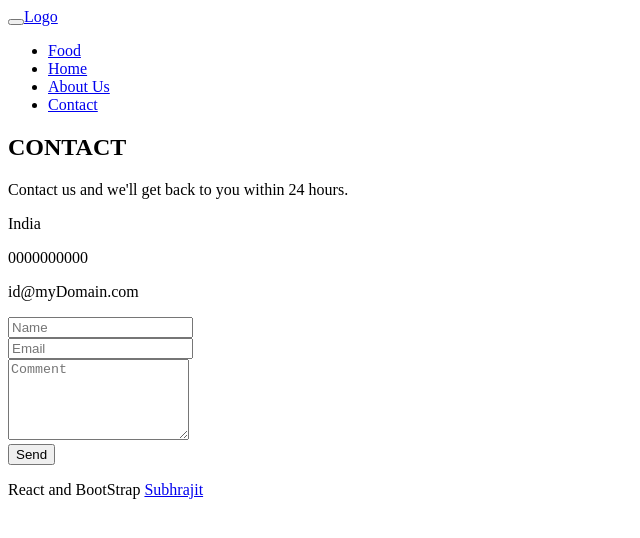
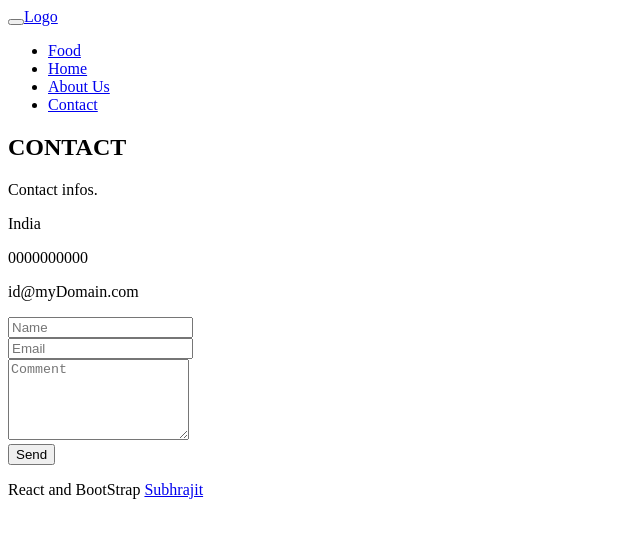
Before and after one commit to subhrajit1990/SU-foodee, a React app: page /#/Contact in a window 1280 px wide. Shown: the top 538 px of the page, without its empty margins (0-640 px from the left). Built offline with nearby package versions, Linux system fonts and the light colour scheme; the HTML template or start-up script is replaced by a standard one.

Commit message:
contact US dummy;Subhrajit, ticket:#

```diff
--- a/src/components/Contact.js
+++ b/src/components/Contact.js
@@ -13,7 +13,7 @@ export default class Contact extends React.Component{
 			  <h2 className="text-center">CONTACT</h2>
 			  <div className="row">
 			    <div className="col-sm-5">
-			      <p>Contact us and we'll get back to you within 24 hours.</p>
+			      <p>Contact infos.</p>
 			      <p><span className="glyphicon"></span> India</p>
 			      <p><span className="glyphicon"></span>0000000000</p>
 			      <p><span className="glyphicon"></span> id@myDomain.com</p>
```
